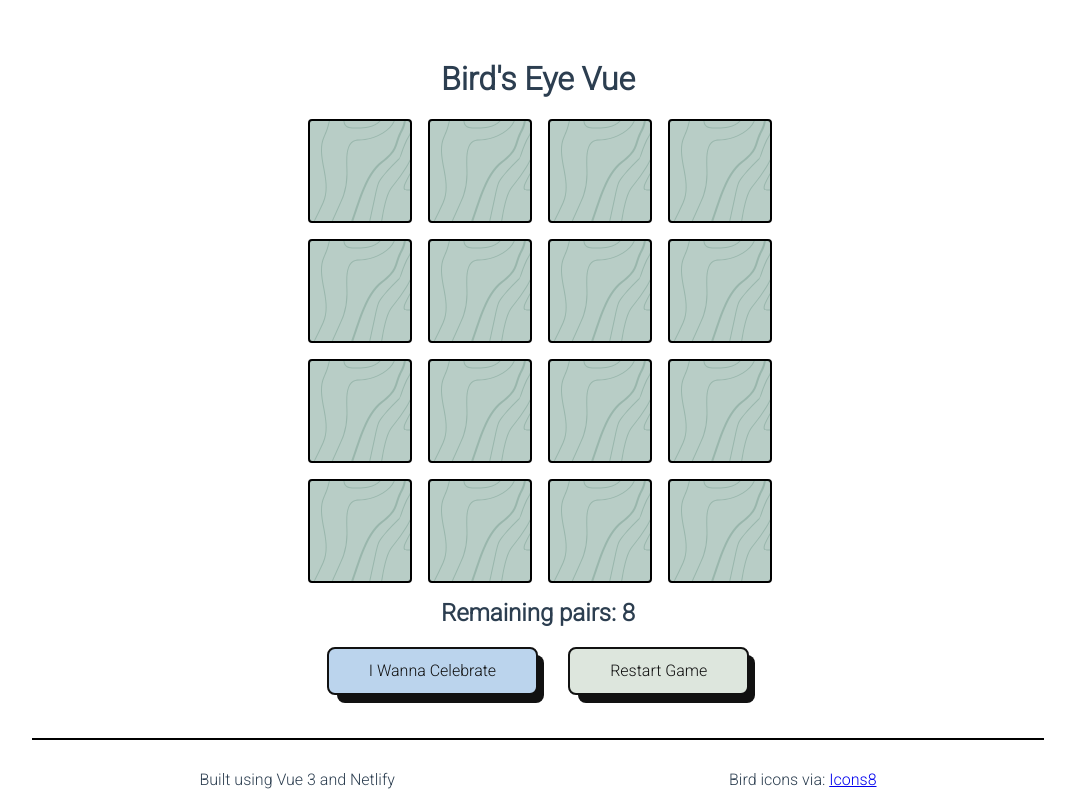
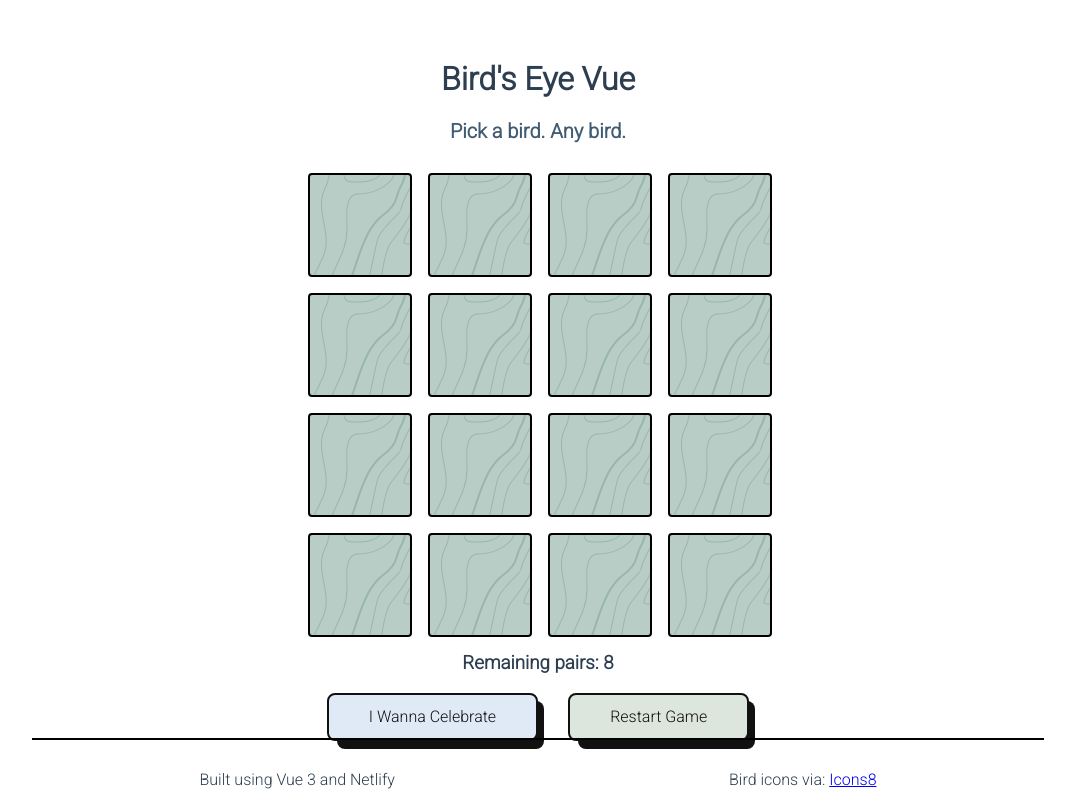
Before and after one commit to arielbot/birds-eye-vue, a Vue app: page / in a window 1280 px wide. Shown: the whole page, without its empty margins (102-1177 px from the left). Built offline with nearby package versions, Linux system fonts and the light colour scheme; a web font is replaced by a local one.

Commit message:
adjustments for ADA compliance and brief description

```diff
--- a/public/index.html
+++ b/public/index.html
@@ -1,5 +1,5 @@
 <!DOCTYPE html>
-<html lang="">
+<html lang="en">
   <head>
     <meta charset="utf-8">
     <meta http-equiv="X-UA-Compatible" content="IE=edge">
--- a/src/App.vue
+++ b/src/App.vue
@@ -1,6 +1,10 @@
 <template>
   <div class="container">
+    <main>
       <h1>Bird's Eye Vue</h1>
+      <section>
+        <h2>Pick a bird. Any bird.</h2>
+      </section>
       <transition-group tag="section" class="board" name="shuffle-effect">
         <Card
           v-for="card in cardList"
@@ -12,11 +16,12 @@
           @select-card="flipCard"
         />
       </transition-group>
-    <h2>{{ status }}</h2>
+      <h3>{{ status }}</h3>
       <div class="grid-container">
         <button class="confetti" @click="fireConfetti" role="button">I Wanna Celebrate</button>
         <button class="restart" @click="restartGame" role="button">Restart Game</button>
       </div>
+    </main>
     <Footer />
   </div>
 </template>
@@ -203,6 +208,12 @@ export default {
   justify-content: center;
 }
 
+h2 {
+  font-size: 20px;
+  margin-bottom: 30px;
+  color: #405B72;
+}
+
 button {
   font-family: 'Roboto', Sans-Serif;
   align-items: center;
@@ -228,7 +239,7 @@ button {
 }
 
 button.confetti {
-  background-color: #BBD4ED;
+  background-color: #DFEAF6;
 }
 
 button.restart {
```
Lines whose indentation alone changed are shown as unchanged.
